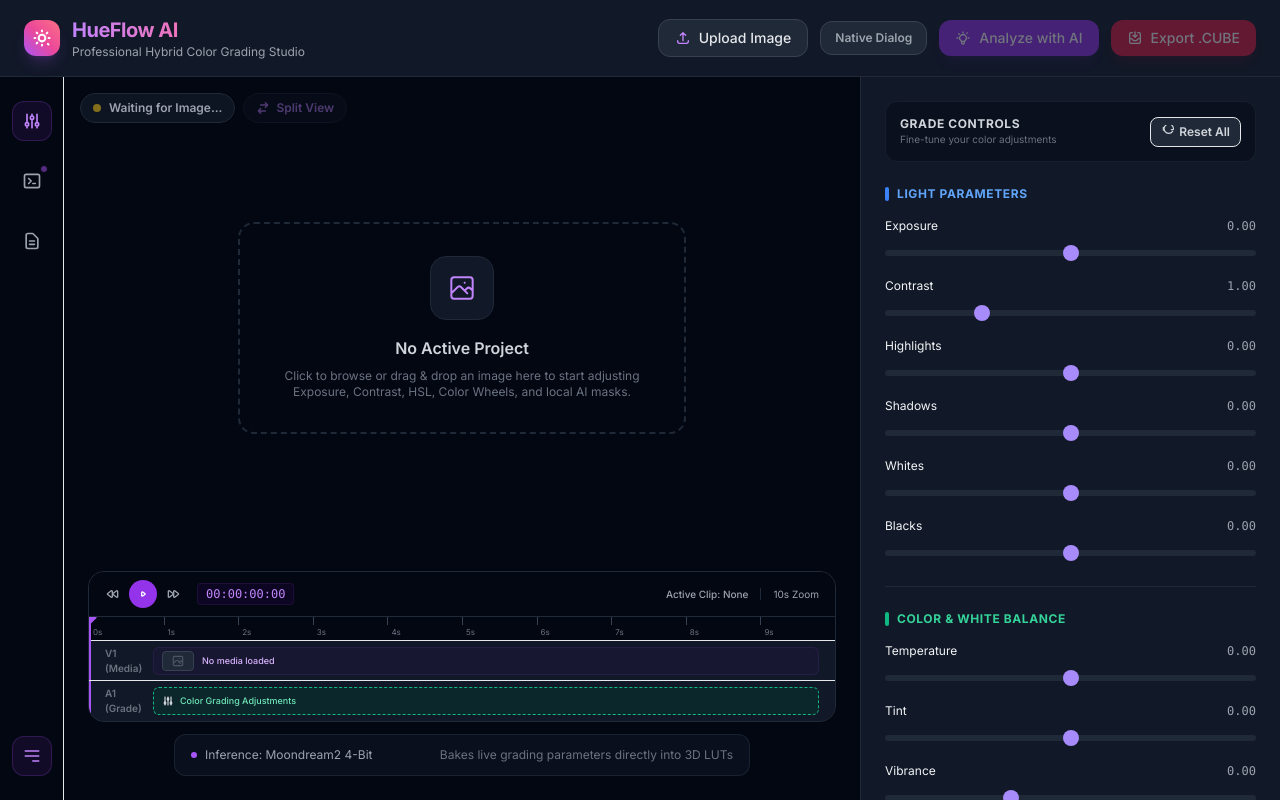
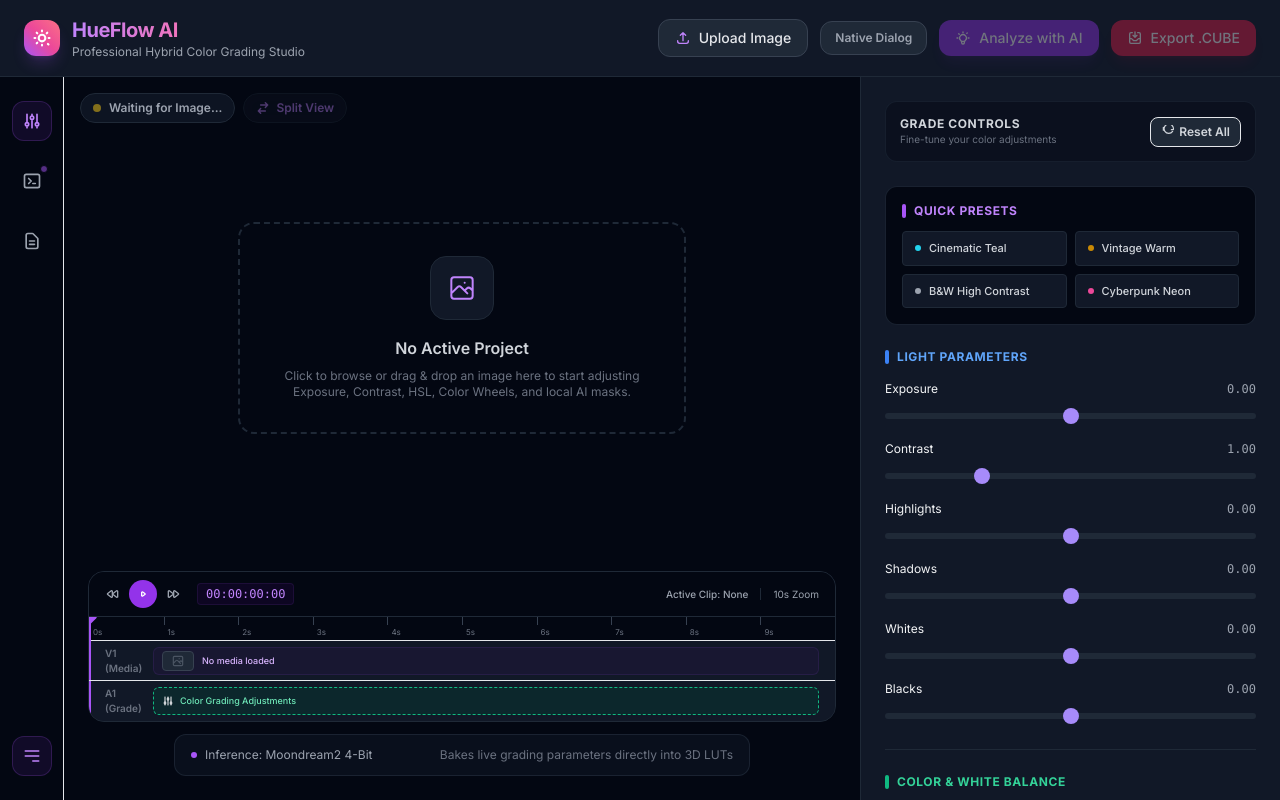
Before and after one commit to stairmoss/HueFlow, a plain HTML site: page ui/index.html in a window 1280 px wide. Drawn offline with nearby package versions, Linux system fonts and the light colour scheme.

Commit message:
add quick grading presets

```diff
--- a/ui/index.html
+++ b/ui/index.html
@@ -286,6 +286,32 @@
             </svg>
             <span>Reset All</span>
           </button>
+        </div>
+
+        <!-- Section: Quick Presets -->
+        <div class="bg-gray-950 p-4 rounded-xl border border-gray-800/80">
+          <h3 class="text-xs font-bold uppercase tracking-wider text-purple-400 mb-3 flex items-center space-x-2">
+            <span class="w-1 h-3.5 bg-purple-500 rounded-full"></span>
+            <span>Quick Presets</span>
+          </h3>
+          <div class="grid grid-cols-2 gap-2">
+            <button onclick="applyPreset('cinematic')" class="px-2.5 py-2 bg-gray-900 hover:bg-gray-800 text-gray-300 hover:text-white text-[11px] font-medium rounded border border-gray-800 hover:border-purple-500/30 transition text-left pl-3 flex items-center space-x-2">
+              <span class="w-1.5 h-1.5 rounded-full bg-cyan-400"></span>
+              <span>Cinematic Teal</span>
+            </button>
+            <button onclick="applyPreset('vintage')" class="px-2.5 py-2 bg-gray-900 hover:bg-gray-800 text-gray-300 hover:text-white text-[11px] font-medium rounded border border-gray-800 hover:border-purple-500/30 transition text-left pl-3 flex items-center space-x-2">
+              <span class="w-1.5 h-1.5 rounded-full bg-yellow-600"></span>
+              <span>Vintage Warm</span>
+            </button>
+            <button onclick="applyPreset('mono')" class="px-2.5 py-2 bg-gray-900 hover:bg-gray-800 text-gray-300 hover:text-white text-[11px] font-medium rounded border border-gray-800 hover:border-purple-500/30 transition text-left pl-3 flex items-center space-x-2">
+              <span class="w-1.5 h-1.5 rounded-full bg-gray-400"></span>
+              <span>B&W High Contrast</span>
+            </button>
+            <button onclick="applyPreset('cyberpunk')" class="px-2.5 py-2 bg-gray-900 hover:bg-gray-800 text-gray-300 hover:text-white text-[11px] font-medium rounded border border-gray-800 hover:border-purple-500/30 transition text-left pl-3 flex items-center space-x-2">
+              <span class="w-1.5 h-1.5 rounded-full bg-pink-500"></span>
+              <span>Cyberpunk Neon</span>
+            </button>
+          </div>
         </div>
 
         <!-- Section: Light -->
@@ -1250,6 +1276,60 @@
       addLog("[Client] Reset all adjustments to defaults.");
     }
 
+    function applyPreset(name) {
+      if (!originalPath) {
+        addLog("[Client] Please load an image before applying a preset.", "text-yellow-450");
+        return;
+      }
+
+      resetSlidersToDefaults();
+
+      const adjustments = {};
+      if (name === 'cinematic') {
+        adjustments.temp = -0.15;
+        adjustments.tint = 0.05;
+        adjustments.highlights_hue = 30;
+        adjustments.highlights_sat = 0.15;
+        adjustments.shadows_hue = 210;
+        adjustments.shadows_sat = 0.18;
+        adjustments.vibrance = 0.15;
+        adjustments.contrast = 1.1;
+      } else if (name === 'vintage') {
+        adjustments.temp = 0.25;
+        adjustments.tint = 0.10;
+        adjustments.contrast = 0.90;
+        adjustments.blacks = 0.15;
+        adjustments.vibrance = -0.10;
+        adjustments.highlights_hue = 45;
+        adjustments.highlights_sat = 0.10;
+      } else if (name === 'mono') {
+        adjustments.saturation = 0;
+        adjustments.contrast = 1.35;
+        adjustments.highlights = 0.15;
+        adjustments.shadows = -0.15;
+      } else if (name === 'cyberpunk') {
+        adjustments.temp = -0.30;
+        adjustments.tint = 0.25;
+        adjustments.vibrance = 0.25;
+        adjustments.contrast = 1.15;
+        adjustments.shadows_hue = 240;
+        adjustments.shadows_sat = 0.20;
+        adjustments.highlights_hue = 320;
+        adjustments.highlights_sat = 0.25;
+      }
+
+      for (const [key, value] of Object.entries(adjustments)) {
+        const slider = document.getElementById(key);
+        if (slider) {
+          slider.value = value;
+          document.getElementById(`val-${key}`).innerText = Number(value).toFixed(2) + (key.endsWith('hue') ? '°' : '');
+        }
+      }
+
+      triggerLiveGrade();
+      addLog(`[Client] Applied preset: ${name}`);
+    }
+
     function updateSlider(key) {
       const val = parseFloat(document.getElementById(key).value);
       document.getElementById(`val-${key}`).innerText = val.toFixed(2) + (key.endsWith('hue') ? '°' : '');
```
